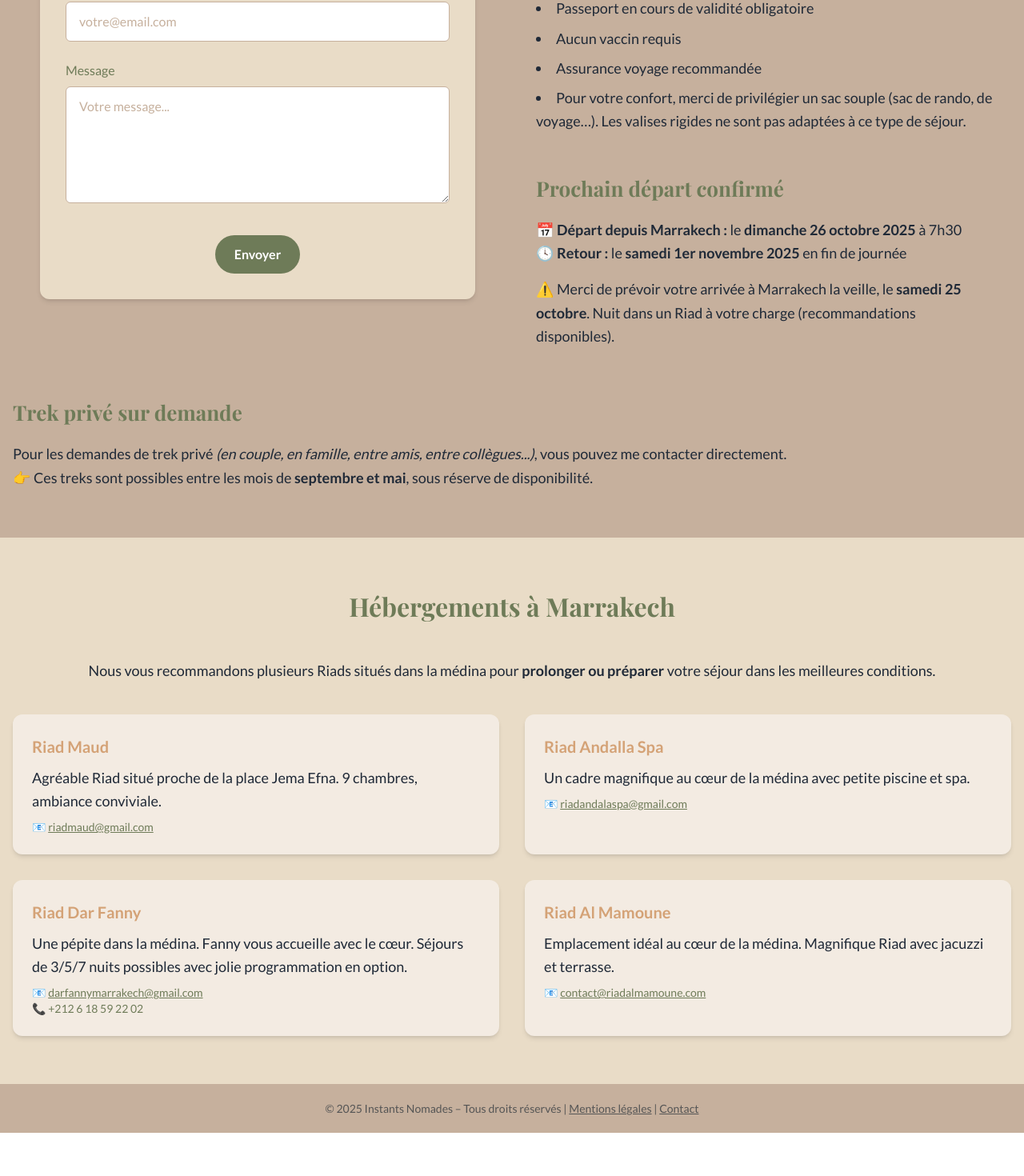
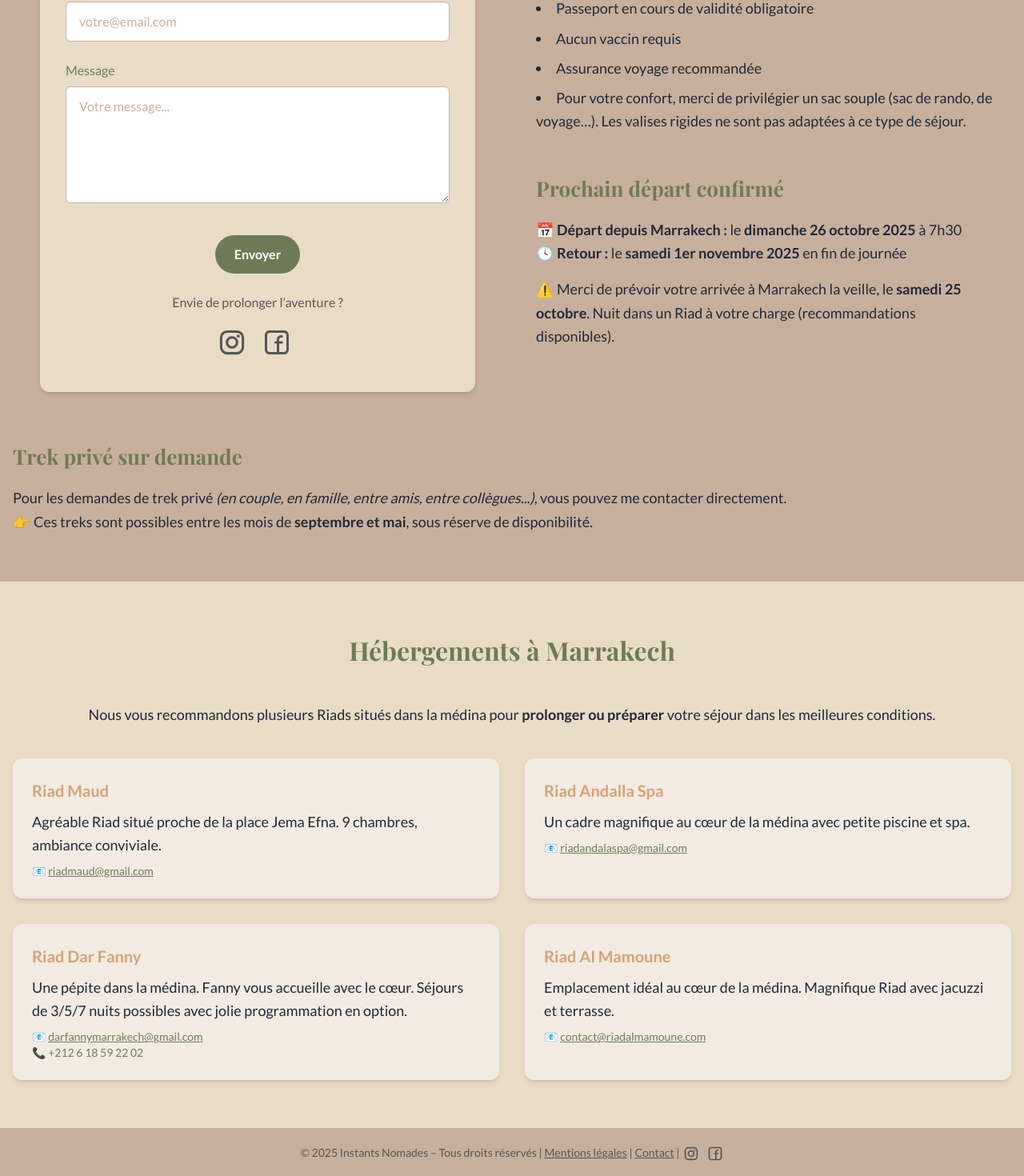
Before and after one commit to GrissaDrauka/instants-nomades, an Angular app: page /contact in a window 1280 px wide. Shown: the part 510-1980 px from the top of the page at 80% size. Before the commit the page ends 1926 px from the top, so only its background shows below. Built offline with nearby package versions, Linux system fonts and the light colour scheme.

Commit message:
Reseaux sociaux

```diff
--- a/src/app/components/contact/contact-form/contact-form.html
+++ b/src/app/components/contact/contact-form/contact-form.html
@@ -41,5 +41,34 @@
                 Envoyer
             </button>
         </div>
+
+        <div class="text-center text-[16px] text-[#555]">
+            <p class="mb-4">Envie de prolonger l’aventure ?</p>
+            <div class="flex justify-center gap-4">
+                <!-- Instagram -->
+                <a href="https://www.instagram.com/michelpicas" target="_blank" rel="noopener noreferrer"
+                    aria-label="Instagram" class="hover:text-vert-sauge transition" title="Instagram">
+                    <svg class="w-11 h-11 inline-block fill-current" viewBox="0 0 32 32"
+                        xmlns="http://www.w3.org/2000/svg">
+                        <path
+                            d="M20.445 5h-8.891A6.559 6.559 0 0 0 5 11.554v8.891A6.559 6.559 0 0 0 11.554 27h8.891a6.56 6.56 0 0 0 6.554-6.555v-8.891A6.557 6.557 0 0 0 20.445 5zm4.342 15.445a4.343 4.343 0 0 1-4.342 4.342h-8.891a4.341 4.341 0 0 1-4.341-4.342v-8.891a4.34 4.34 0 0 1 4.341-4.341h8.891a4.342 4.342 0 0 1 4.341 4.341l.001 8.891z" />
+                        <path
+                            d="M16 10.312c-3.138 0-5.688 2.551-5.688 5.688s2.551 5.688 5.688 5.688 5.688-2.551 5.688-5.688-2.55-5.688-5.688-5.688zm0 9.163a3.475 3.475 0 1 1-.001-6.95 3.475 3.475 0 0 1 .001 6.95zM21.7 8.991a1.363 1.363 0 1 1-1.364 1.364c0-.752.51-1.364 1.364-1.364z" />
+                    </svg>
+                </a>
+
+                <!-- Facebook -->
+                <a href="#" target="_blank" rel="noopener noreferrer" aria-label="Facebook"
+                    class="hover:text-vert-sauge transition" title="Facebook">
+                    <svg class="w-12 h-12 inline-block fill-current mt-[4px]" viewBox="0 0 32 32"
+                        xmlns="http://www.w3.org/2000/svg">
+                        <path fill-rule="evenodd" clip-rule="evenodd"
+                            d="M2 6C2 3.79086 3.79086 2 6 2H18C20.2091 2 22 3.79086 22 6V18C22 20.2091 20.2091 22 18 22H6C3.79086 22 2 20.2091 2 18V6ZM6 4C4.89543 4 4 4.89543 4 6V18C4 19.1046 4.89543 20 6 20H12V13H11C10.4477 13 10 12.5523 10 12C10 11.4477 10.4477 11 11 11H12V9.5C12 7.567 13.567 6 15.5 6H16.1C16.6523 6 17.1 6.44772 17.1 7C17.1 7.55228 16.6523 8 16.1 8H15.5C14.6716 8 14 8.67157 14 9.5V11H16.1C16.6523 11 17.1 11.4477 17.1 12C17.1 12.5523 16.6523 13 16.1 13H14V20H18C19.1046 20 20 19.1046 20 18V6C20 4.89543 19.1046 4 18 4H6Z" />
+                        />
+                    </svg>
+                </a>
+            </div>
+        </div>
     </form>
+
 </div>
--- a/src/app/components/footer/footer.html
+++ b/src/app/components/footer/footer.html
@@ -1,5 +1,26 @@
 <footer class="bg-beige py-[20px] text-center text-[14px] text-[#555]">
     &copy; 2025 Instants Nomades – Tous droits réservés |
     <a [routerLink]="['/mentions-legales']" class="underline hover:text-vert-sauge transition">Mentions légales</a> |
-    <a [routerLink]="['/contact']" class="underline hover:text-vert-sauge transition">Contact</a>
+    <a [routerLink]="['/contact']" class="underline hover:text-vert-sauge transition">Contact</a> |
+    <!-- Instagram -->
+    <a href="https://www.instagram.com/michelpicas" aria-label="Instagram" target="_blank" rel="noopener noreferrer"
+        class="inline-block align-middle hover:text-vert-sauge transition" title="Instagram">
+        <svg class="w-6 h-6 inline-block mb-[1px] fill-current" viewBox="0 0 32 32" xmlns="http://www.w3.org/2000/svg">
+            <path
+                d="M20.445 5h-8.891A6.559 6.559 0 0 0 5 11.554v8.891A6.559 6.559 0 0 0 11.554 27h8.891a6.56 6.56 0 0 0 6.554-6.555v-8.891A6.557 6.557 0 0 0 20.445 5zm4.342 15.445a4.343 4.343 0 0 1-4.342 4.342h-8.891a4.341 4.341 0 0 1-4.341-4.342v-8.891a4.34 4.34 0 0 1 4.341-4.341h8.891a4.342 4.342 0 0 1 4.341 4.341l.001 8.891z" />
+            <path
+                d="M16 10.312c-3.138 0-5.688 2.551-5.688 5.688s2.551 5.688 5.688 5.688 5.688-2.551 5.688-5.688-2.55-5.688-5.688-5.688zm0 9.163a3.475 3.475 0 1 1-.001-6.95 3.475 3.475 0 0 1 .001 6.95zM21.7 8.991a1.363 1.363 0 1 1-1.364 1.364c0-.752.51-1.364 1.364-1.364z" />
+        </svg>
+    </a>
+
+
+    <!-- Facebook -->
+    <a href="#" aria-label="Facebook" class="inline-block align-middle hover:text-vert-sauge transition ml-2"
+        title="Facebook">
+        <svg class="w-5 h-5 inline-block mb-[2px] fill-current" viewBox="0 0 24 24" xmlns="http://www.w3.org/2000/svg">
+            <path fill-rule="evenodd" clip-rule="evenodd"
+                d="M2 6C2 3.79086 3.79086 2 6 2H18C20.2091 2 22 3.79086 22 6V18C22 20.2091 20.2091 22 18 22H6C3.79086 22 2 20.2091 2 18V6ZM6 4C4.89543 4 4 4.89543 4 6V18C4 19.1046 4.89543 20 6 20H12V13H11C10.4477 13 10 12.5523 10 12C10 11.4477 10.4477 11 11 11H12V9.5C12 7.567 13.567 6 15.5 6H16.1C16.6523 6 17.1 6.44772 17.1 7C17.1 7.55228 16.6523 8 16.1 8H15.5C14.6716 8 14 8.67157 14 9.5V11H16.1C16.6523 11 17.1 11.4477 17.1 12C17.1 12.5523 16.6523 13 16.1 13H14V20H18C19.1046 20 20 19.1046 20 18V6C20 4.89543 19.1046 4 18 4H6Z" />
+        </svg>
+    </a>
+
 </footer>
```
Also changed, not shown: src/assets/facebook.svg (added), src/assets/instagram.svg (added).
